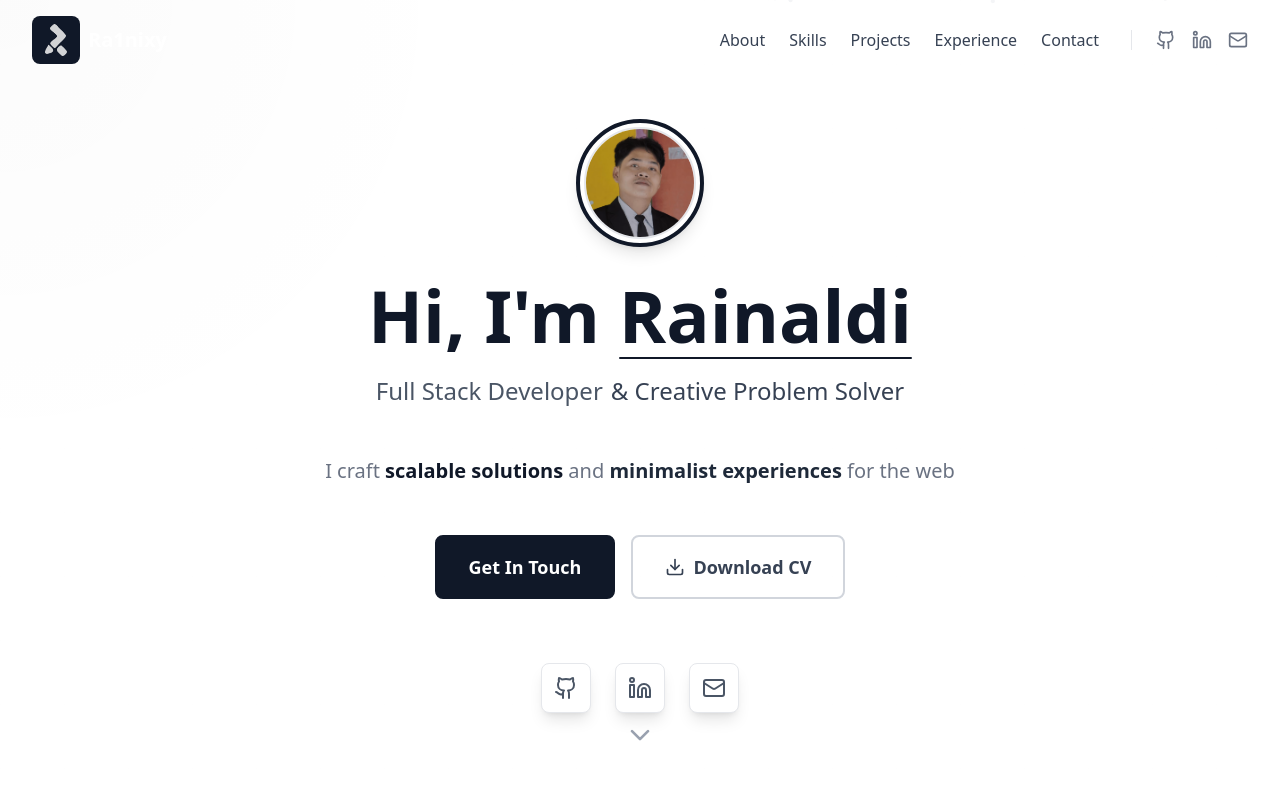
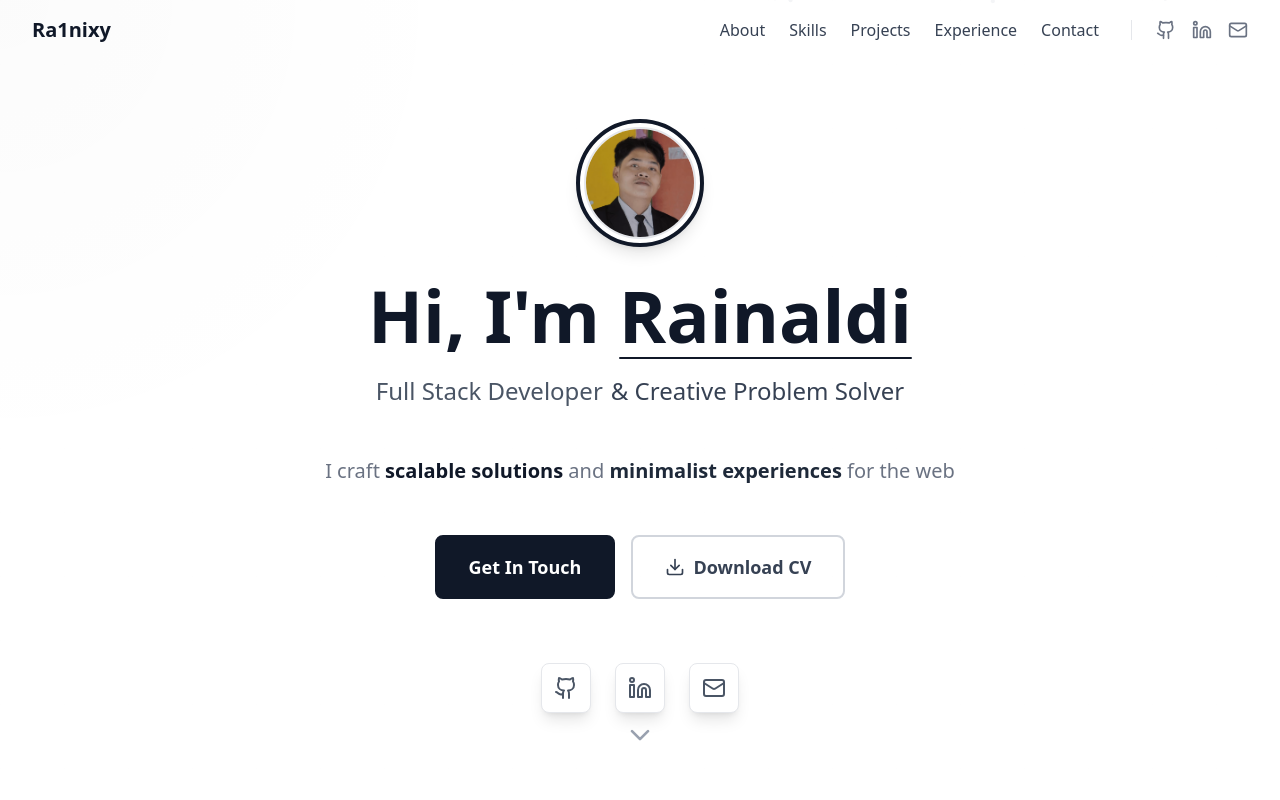
Before and after one commit to Ra1nixy/rainaldi.lol, a React (Vite) app: page / in a window 1280 px wide. Shown: the top 800 px of the page. Built offline with nearby package versions, Linux system fonts and the light colour scheme.

Commit message:
navbar toggle theme fix

```diff
--- a/src/components/Navbar.tsx
+++ b/src/components/Navbar.tsx
@@ -1,11 +1,11 @@
 import { useState, useEffect } from 'react';
 import { motion, AnimatePresence } from 'framer-motion';
-import { Sun, Moon, Menu, X, Github, Linkedin, Mail } from 'lucide-react';
+import {  Menu, X, Github, Linkedin, Mail } from 'lucide-react';
 
 const Navbar = () => {
   const [isScrolled, setIsScrolled] = useState(false);
   const [isMobileMenuOpen, setIsMobileMenuOpen] = useState(false);
-  const [theme, setTheme] = useState<'light' | 'dark'>('light');
+
 
   useEffect(() => {
     const handleScroll = () => {
@@ -16,11 +16,7 @@ const Navbar = () => {
     return () => window.removeEventListener('scroll', handleScroll);
   }, []);
 
-  const toggleTheme = () => {
-    const newTheme = theme === 'light' ? 'dark' : 'light';
-    setTheme(newTheme);
-    document.documentElement.classList.toggle('dark');
-  };
+
 
   const navItems = [
     { name: 'About', href: '#about' },
@@ -55,16 +51,19 @@ const Navbar = () => {
             whileHover={{ scale: 1.05 }}
             whileTap={{ scale: 0.95 }}
           >
-            <div className="p-2 bg-gray-900 rounded-lg flex items-center justify-center">
+            <div className="flex items-center gap-2">
+            {/* <div className="p-2 rounded-lg flex items-center justify-center">
                 <img
-                    src="../img/rainixy.png"
-                    alt="Rainaldi Logo"
-                    className="h-8 w-8 object-contain"
+                src="/img/rainixy.png"
+                alt="Rainaldi Logo"
+                className="h-8 w-8 object-contain"
                 />
-                </div>
-            <span className="text-xl font-bold bg-white bg-clip-text text-transparent">
-              Ra1nixy
+            </div> */}
+            <span className="text-xl font-bold text-gray-900 dark:text-white transition-colors">
+                Ra1nixy
             </span>
+            </div>
+
           </motion.div>
 
           {/* Desktop Navigation */}
@@ -114,13 +113,13 @@ const Navbar = () => {
 
           {/* Mobile Menu Button */}
           <div className="flex md:hidden items-center space-x-4">
-            <motion.button
+            {/* <motion.button
               onClick={toggleTheme}
               className="p-2 rounded-lg bg-gray-100 dark:bg-gray-800 text-gray-600 dark:text-gray-400"
               whileTap={{ scale: 0.9 }}
             >
               {theme === 'light' ? <Moon className="h-5 w-5" /> : <Sun className="h-5 w-5" />}
-            </motion.button>
+            </motion.button> */}
 
             <motion.button
               onClick={() => setIsMobileMenuOpen(!isMobileMenuOpen)}
```
